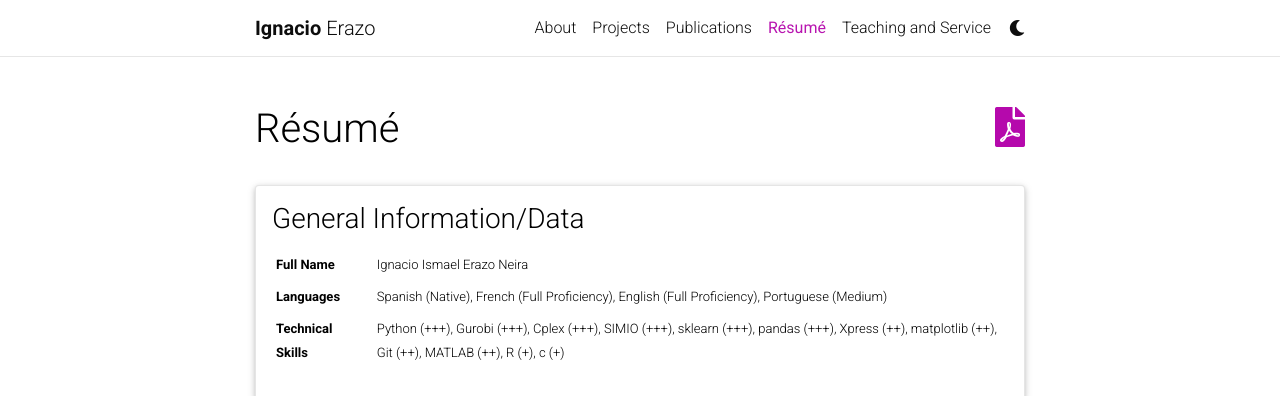
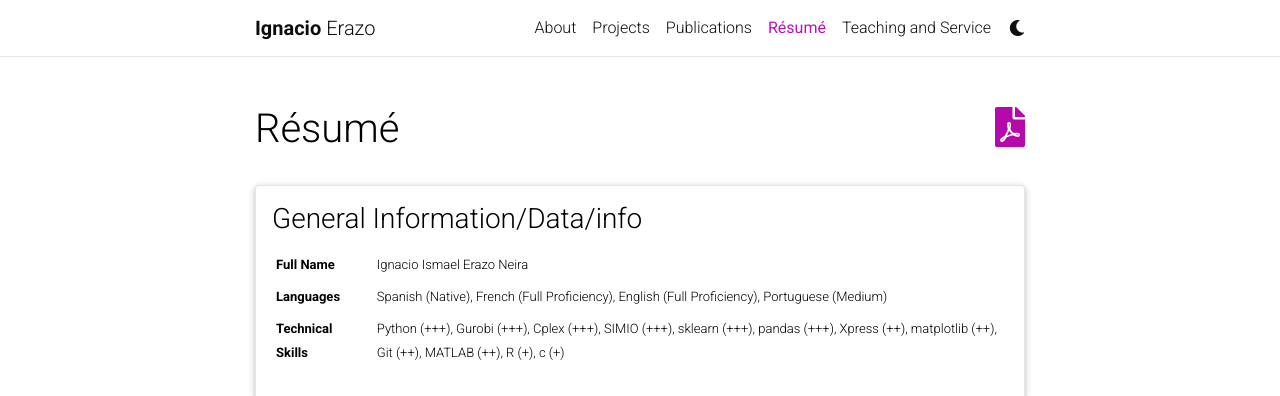
Before and after one commit to ierazo/ierazo.github.io, a Jekyll site: the page built from _pages/resume.md, in a window 1280 px wide and 900 px high. Shown: the top 396 px of the window. Built offline with Jekyll 4.4.1, drawn with Linux system fonts in a browser that asks for light colours; comment, search, counter and statistics services are not loaded; a style sheet for code colours, icons or effects is not loaded.

Commit message:
added info

```diff
--- a/_data/cv.yml
+++ b/_data/cv.yml
@@ -1,4 +1,4 @@
-- title: General Information/Data
+- title: General Information/Data/info
   type: map
   contents:
     - name: Full Name
```
